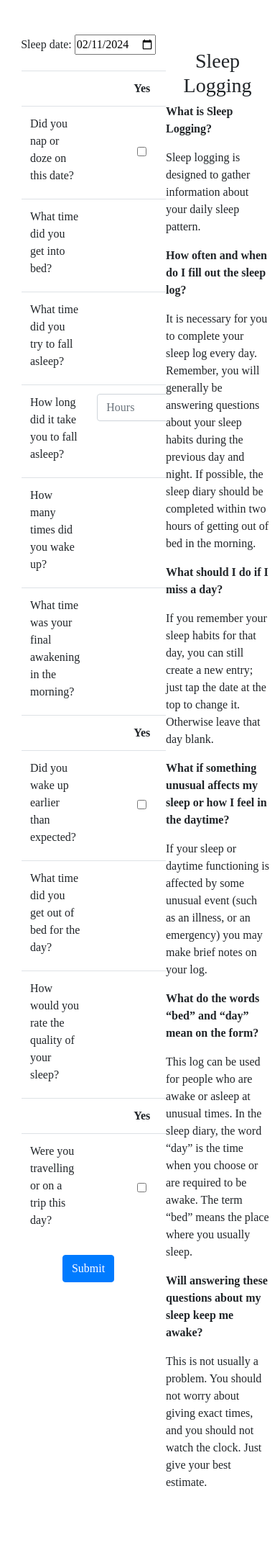
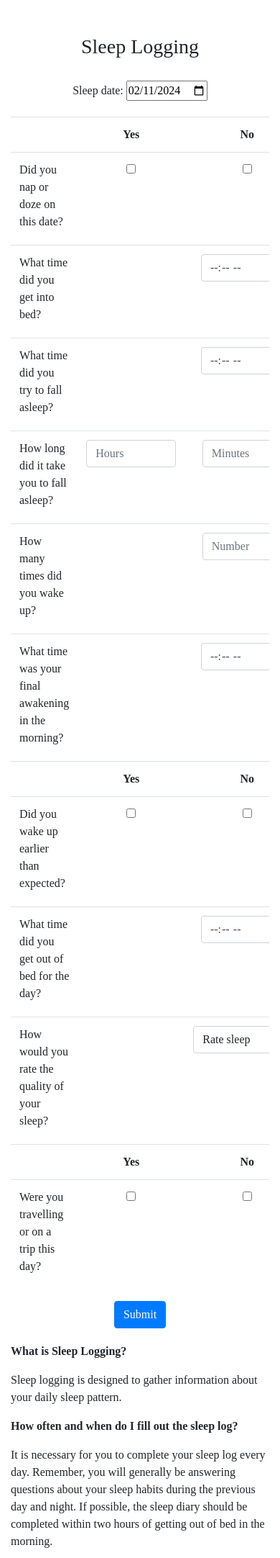
Before and after one commit to colin-raaen/thrive-track, a Flask app: page /sleep in a window 390 px wide. Shown: the part 76-2240 px from the top of the page at 72% size. Before the commit the page ends 2140 px from the top, so only its background shows below. Run offline with Flask 3, Linux system fonts and the light colour scheme; a user stored in the database is signed in; some libraries are stand-ins or nearby versions.

Commit message:
February 11, 2024: Improvements to sleep logging styling. Consolidating styling between activty and sleep logging. Sleep logging mobile responsive. Still need to finalize mobile form formatting

```diff
--- a/static/project-1.js
+++ b/static/project-1.js
@@ -524,6 +524,6 @@ if (addWorkoutBtn){
         }
 
         // Call function on activity form submission
-        document.getElementById('activityForm').onsubmit = validateForm;
+        document.getElementById('activity-form').onsubmit = validateForm;
         }
 });
--- a/static/project-3.js
+++ b/static/project-3.js
@@ -378,7 +378,7 @@ document.addEventListener('DOMContentLoaded', function()
                 }
         } //close brackets on validateform function
         // Call function on activity form submission
-        document.getElementById('sleepForm').onsubmit = validateForm;
+        document.getElementById('sleep-form').onsubmit = validateForm;
         } //close brackets on sleep entry page validation
 
 });
--- a/static/styles-logging-pages.css
+++ b/static/styles-logging-pages.css
@@ -1,8 +1,11 @@
-  #activity-form {
-    width: 60%;
+  /* FONT STYLING FOR ACTIVITY SLEEP LOGGING PAGE */
+.logging-page-container {
+  display: flex;
+  font-family: Salesforce Sans;
 }
 
-  .question-header {
+/* STYLING FOR ACTIVITY.HTML & SLEEP.HTML */
+.logging-form {
   width: 60%;
 }
 
@@ -10,23 +13,55 @@
   vertical-align: middle;
 }
 
+.instructions-paragraph {
+  text-align: left;
+}
+
+/* override bootstrap styling on container */
+.container.table-container {
+  margin: 0;
+}
+
+/* STYLING FOR ACTIVITY.HTML */
+.question-header {
+  width: 60%;
+}
+
 #instructions-header-mobile {
   display: none;
 }
 
-  .instructions-paragraph {
-    text-align: left;
+/* STYLING FOR SLEEP.HTML */
+#questions-table{
+  width: 100%;
+}
+
+.yes-no-header {
+  width: 15%;
+}
+
+.form-control.mx-auto {
+  width: 125px;
 }
 
   /* Mobile view formatting and styling */
   @media only screen and (max-width: 767px) {
-    .activity-page-container {
-      display: flex;
+    .logging-page-container {
       flex-direction: column; /* Set the direction to column so form and description stack vertically */
     }
 
-    #activity-form {
+    .logging-form {
         width: 100%;
+    }
+
+    .container.table-container {
+      max-width: 100%; /* override bootstrap styling to allow to go full width of viewport */
+      margin: 0;
+      padding: 0;
+    }
+
+    .table.table-borderless {
+      max-width: 100%; /* override bootstrap styling to allow to go full width of viewport */
     }
 
     .text-box-description{
@@ -42,4 +77,10 @@
     #instructions-header-desktop {
       display: none;
     }
+
+    /* SLEEP.HTML Form styling */
+    .form-control.mx-auto {
+      width: 75x;
     }
+
+  }
--- a/static/styles.css
+++ b/static/styles.css
@@ -297,16 +297,6 @@ nav .navbar-brand .red
     font-family: Salesforce Sans;
 }
 
-/* STYLING FOR ACTIVITY LOGGING PAGE */
-.activity-page-container {
-    font-family: Salesforce Sans;
-}
-
-/* STYLING FOR SLEEP LOGGING PAGE */
-.sleep-page-container {
-    font-family: Salesforce Sans;
-}
-
 /* STYLING FOR HISTORY PAGE */
 /* Controls styling of entire history page, make sure page ends at end of table */
 .history-page-container{
--- a/templates/sleep.html
+++ b/templates/sleep.html
@@ -6,37 +6,37 @@
 
 {% block main %}
     <!-- Container for page -->
-    <div class="sleep-page-container" style="display: flex;">
-
+    <div class="logging-page-container">
 
     <!-- SLEEP ENTRY FORM -->
     <!-- Sleep entry date input -->
-    <form action="/sleep" method="post" style="width: 60%;" name="sleepForm" id="sleepForm">
+    <form action="/sleep" method="post" name="sleepForm" class="logging-form" id="sleep-form">
+        <h3 id="instructions-header-mobile">Sleep Logging</h3>
         <div class="mb-3">
             <label for="date">Sleep date:</label>
             <input type="date" id="sleep-date" name="sleep-date" value="2022-01-01" min="1990-01-01" max="2055-12-31" required>
         </div>
         <!-- Table to format questions -->
         <div class="container table-container table-responsive">
-            <table class="table table-borderless" style="width: 100%">
+            <table class="table table-borderless" id="questions-table">
                 <tr>
                     <th></th>
-                    <th style="width: 15%;">Yes</th>
-                    <th style="width: 15%;">No</th>
+                    <th class="yes-no-header">Yes</th>
+                    <th class="yes-no-header">No</th>
                   </tr>
                 <!-- Nap or doze -->
                 <tr data-row-number="1">
                     <td align="left"><label for="30min">Did you nap or doze on this date?</label></td>
-                    <td style="vertical-align: middle;"><input type="checkbox" class="YesNo" id="nap-yes" name="nap-yes"
+                    <td class="yes-no-td"><input type="checkbox" class="YesNo" id="nap-yes" name="nap-yes"
                         value="1" data-associated-checkbox="nap-no"></td>
-                    <td style="vertical-align: middle;"><input type="checkbox" class="YesNo" id="nap-no" name="nap-no" value="0"></td>
+                    <td class="yes-no-td"><input type="checkbox" class="YesNo" id="nap-no" name="nap-no" value="0"></td>
                 </tr>
                 <!-- Hidden nap time table row -->
                 <tr id="napTimeHiddenRow" style="display: none;">
                     <td align="left"><label for="napQuestion">How long did you nap for?</label></td>
-                    <td><input autocomplete="off" class="form-control mx-auto" style="width: 125px;" min="0"
+                    <td><input autocomplete="off" class="form-control mx-auto" min="0"
                                 id="napTimeHour" name="napTimeHour" placeholder="Hours" type="number"></td>
-                    <td><input autocomplete="off" class="form-control mx-auto" style="width: 125px;" min="0" max="60"
+                    <td><input autocomplete="off" class="form-control mx-auto" min="0" max="60"
                                 id="napTimeMin" name="napTimeMin" placeholder="Minutes" type="number"></td>
                 </tr>
 
@@ -56,24 +56,24 @@
                 <!-- How long did it take you to fall asleep-->
                 <tr>
                     <td align="left"><label for="sleepQuestionThree">How long did it take you to fall asleep?</label></td>
-                    <td><input autocomplete="off" class="form-control mx-auto" style="width: 125px;" min="0"
+                    <td><input autocomplete="off" class="form-control mx-auto" min="0"
                                 id="timeToSleepHour" name="timeToSleepHour" placeholder="Hours" type="number"></td>
-                    <td><input autocomplete="off" class="form-control mx-auto" style="width: 125px;" min="0" max="60"
+                    <td><input autocomplete="off" class="form-control mx-auto" min="0" max="60"
                         id="timeToSleepMin" name="timeToSleepMin" placeholder="Minutes" type="number"></td>
                 </tr>
                 <!-- How many times did you wake up -->
                 <tr>
                     <td align="left"><label for="sleepQuestionFour">How many times did you wake up?</label></td>
                     <td></td>
-                    <td><input autocomplete="off" class="form-control mx-auto" style="width: 125px;" min="0" id="timesWokenUp"
+                    <td><input autocomplete="off" class="form-control mx-auto" min="0" id="timesWokenUp"
                                 name="timesWokenUp" placeholder="Number" type="number"></td>
                 </tr>
                 <!-- Hidden row, In total, how long did these awakenings last -->
                 <tr id="awokenTimeHiddenRow" style="display: none;">
                     <td align="left"><label for="sleepQuestionTen">In total, how long did these awakenings last?</label></td>
-                    <td><input autocomplete="off" class="form-control mx-auto" style="width: 125px;" min="0" id="timeAwokenHour"
+                    <td><input autocomplete="off" class="form-control mx-auto" min="0" id="timeAwokenHour"
                                 name="timeAwokenHour" placeholder="Hours" type="number"></td>
-                    <td><input autocomplete="off" class="form-control mx-auto" style="width: 125px;"min="0" max="60"
+                    <td><input autocomplete="off" class="form-control mx-auto" min="0" max="60"
                                 id="timeAwokenMin" name="timeAwokenMin" placeholder="Minutes" type="number"></td>
                 </tr>
                 <!-- What time was your final awakening? -->
@@ -91,18 +91,18 @@
                 </tr>
                 <tr data-row-number="2">
                     <td align="left"><label for="sleepQuestionEight">Did you wake up earlier than expected?</label></td>
-                    <td style="vertical-align: middle;"><input type="checkbox" class="YesNo" id="earlier-yes" name="earlier-yes"
+                    <td class="yes-no-td"><input type="checkbox" class="YesNo" id="earlier-yes" name="earlier-yes"
                         value="1" data-associated-checkbox="earlier-no"></td>
-                    <td style="vertical-align: middle;"><input type="checkbox" class="YesNo" id="earlier-no" name="earlier-no"
+                    <td class="yes-no-td"><input type="checkbox" class="YesNo" id="earlier-no" name="earlier-no"
                         value="0"></td>
                 </tr>
 
                 <!-- Hidden wake up early time input -->
                 <tr id="wakeUpEarlyHiddenRow" style="display: none;">
                     <td align="left"><label for="sleepQuestionTen">How much earlier did you wake up?</label></td>
-                    <td><input autocomplete="off" class="form-control mx-auto" style="width: 125px;" min="0" id="wakeUpEarlyHour"
+                    <td><input autocomplete="off" class="form-control mx-auto" min="0" id="wakeUpEarlyHour"
                                 name="wakeUpEarlyHour" placeholder="Hours" type="number"></td>
-                    <td><input autocomplete="off" class="form-control mx-auto" style="width: 125px;" min="0" max="60"
+                    <td><input autocomplete="off" class="form-control mx-auto" min="0" max="60"
                         id="wakeUpEarlyMin" name="wakeUpEarlyMin" placeholder="Minutes" type="number"></td>
                 </tr>
 
@@ -118,7 +118,7 @@
                     <td>
 
                     </td>
-                    <td style="vertical-align: middle;">
+                    <td class="yes-no-td">
                         <!-- Workout types drop down -->
                         <select class="form-select mx-auto" style="width: 150px;" name="rateSleep" id="rateSleep">
                             <option disabled selected value="defaultSleepRating">Rate sleep</option>
@@ -137,9 +137,9 @@
                 </tr>
                 <tr data-row-number="3">
                     <td align="left"><label for="drink">Were you travelling or on a trip this day?</label></td>
-                    <td style="vertical-align: middle;"><input type="checkbox" class="YesNo" id="travel-yes" name="travel-yes"
+                    <td class="yes-no-td"><input type="checkbox" class="YesNo" id="travel-yes" name="travel-yes"
                         value="1" data-associated-checkbox="travel-no"></td>
-                    <td style="vertical-align: middle;"><input type="checkbox" class="YesNo" id="travel-no" name="travel-no"
+                    <td class="yes-no-td"><input type="checkbox" class="YesNo" id="travel-no" name="travel-no"
                         value="0"></td>
                 </tr>
             </table>
@@ -153,27 +153,28 @@
 
     <!-- description text box -->
     <div class="text-box-description">
-        <h3>Sleep Logging</h3>
-            <p style="text-align: left;"><b>What is Sleep Logging?</b></p>
-            <p style="text-align: left;">Sleep logging is designed to gather information about your daily sleep pattern.</p>
-            <p style="text-align: left;"><b>How often and when do I fill out the sleep log?</b></p>
-            <p style="text-align: left;">It is necessary for you to complete your sleep log every day. Remember,
+        <h3 id="instructions-header-desktop">Sleep Logging</h3>
+            <div class="instructions-paragraph">
+                <p><b>What is Sleep Logging?</b></p>
+                <p>Sleep logging is designed to gather information about your daily sleep pattern.</p>
+                <p><b>How often and when do I fill out the sleep log?</b></p>
+                <p>It is necessary for you to complete your sleep log every day. Remember,
                     you will generally be answering questions about your sleep habits during the previous day and night.
                     If possible, the sleep diary should be completed within two hours of getting out of bed in the morning.</p>
-            <p style="text-align: left;"><b>What should I do if I miss a day?</b></p>
-            <p style="text-align: left;">If you remember your sleep habits for that day, you can still create a new entry;
+                <p><b>What should I do if I miss a day?</b></p>
+                <p>If you remember your sleep habits for that day, you can still create a new entry;
                     just tap the date at the top to change it. Otherwise leave that day blank.</p>
-            <p style="text-align: left;"><b>What if something unusual affects my sleep or how I feel in the daytime?</b></p>
-            <p style="text-align: left;">If your sleep or daytime functioning is affected by some unusual event
+                <p><b>What if something unusual affects my sleep or how I feel in the daytime?</b></p>
+                <p>If your sleep or daytime functioning is affected by some unusual event
                     (such as an illness, or an emergency) you may make brief notes on your log.</p>
-            <p style="text-align: left;"><b>What do the words “bed” and “day” mean on the form?</b></p>
-            <p style="text-align: left;">This log can be used for people who are awake or asleep at unusual times.
+                <p><b>What do the words “bed” and “day” mean on the form?</b></p>
+                <p>This log can be used for people who are awake or asleep at unusual times.
                     In the sleep diary, the word “day” is the time when you choose or are required to be awake.
                     The term “bed” means the place where you usually sleep.
-            <p style="text-align: left;"><b>Will answering these questions about my sleep keep me awake?</b></p></p>
-            <p style="text-align: left;"> This is not usually a problem. You should not worry about giving exact times,
+                <p><b>Will answering these questions about my sleep keep me awake?</b></p></p>
+                <p> This is not usually a problem. You should not worry about giving exact times,
                     and you should not watch the clock. Just give your best estimate.</p>
-
+            </div>
     </div>
 </div>
 {% endblock %}
```
Also changed, not shown: templates/activity.html (+20 -18 lines), 1 other file. Lines whose indentation alone changed are shown as unchanged.
